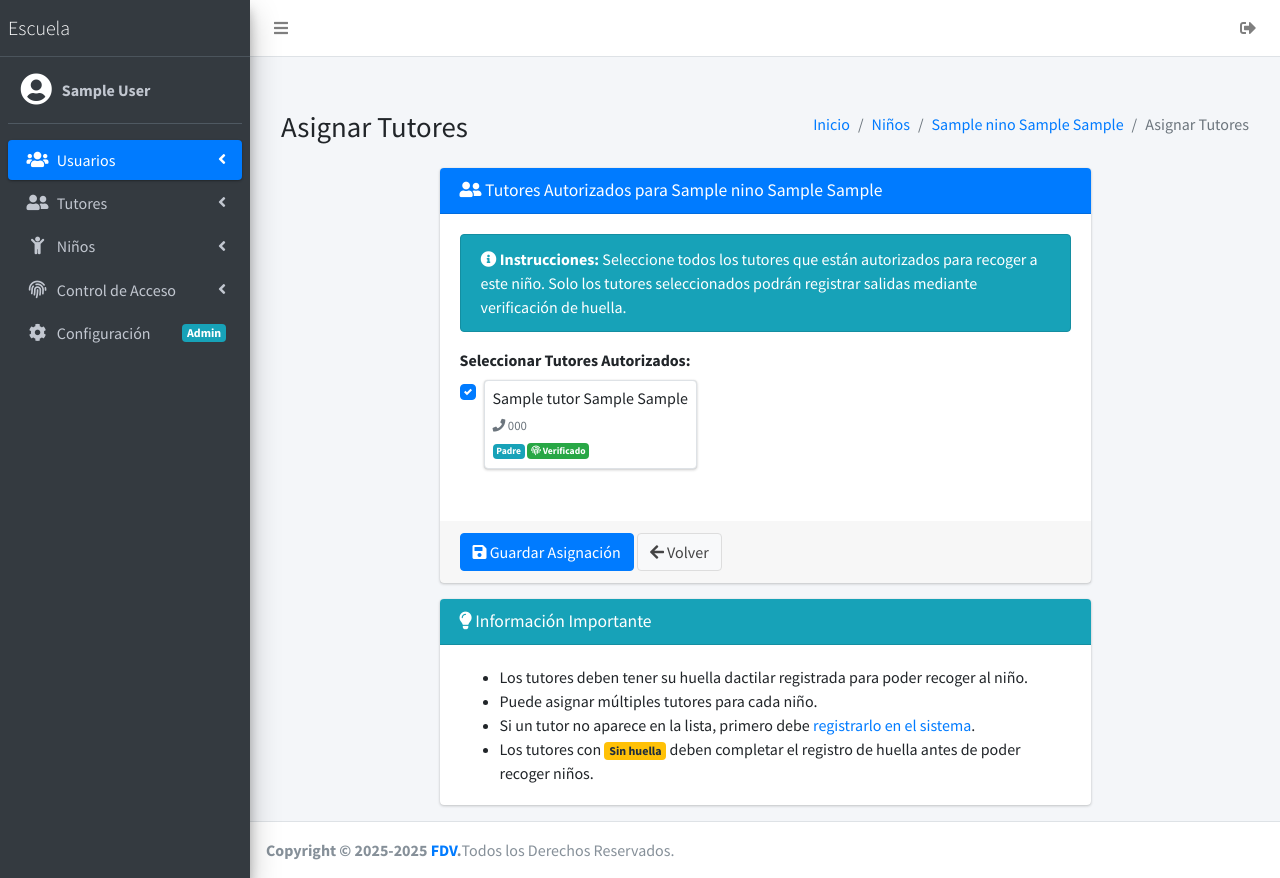
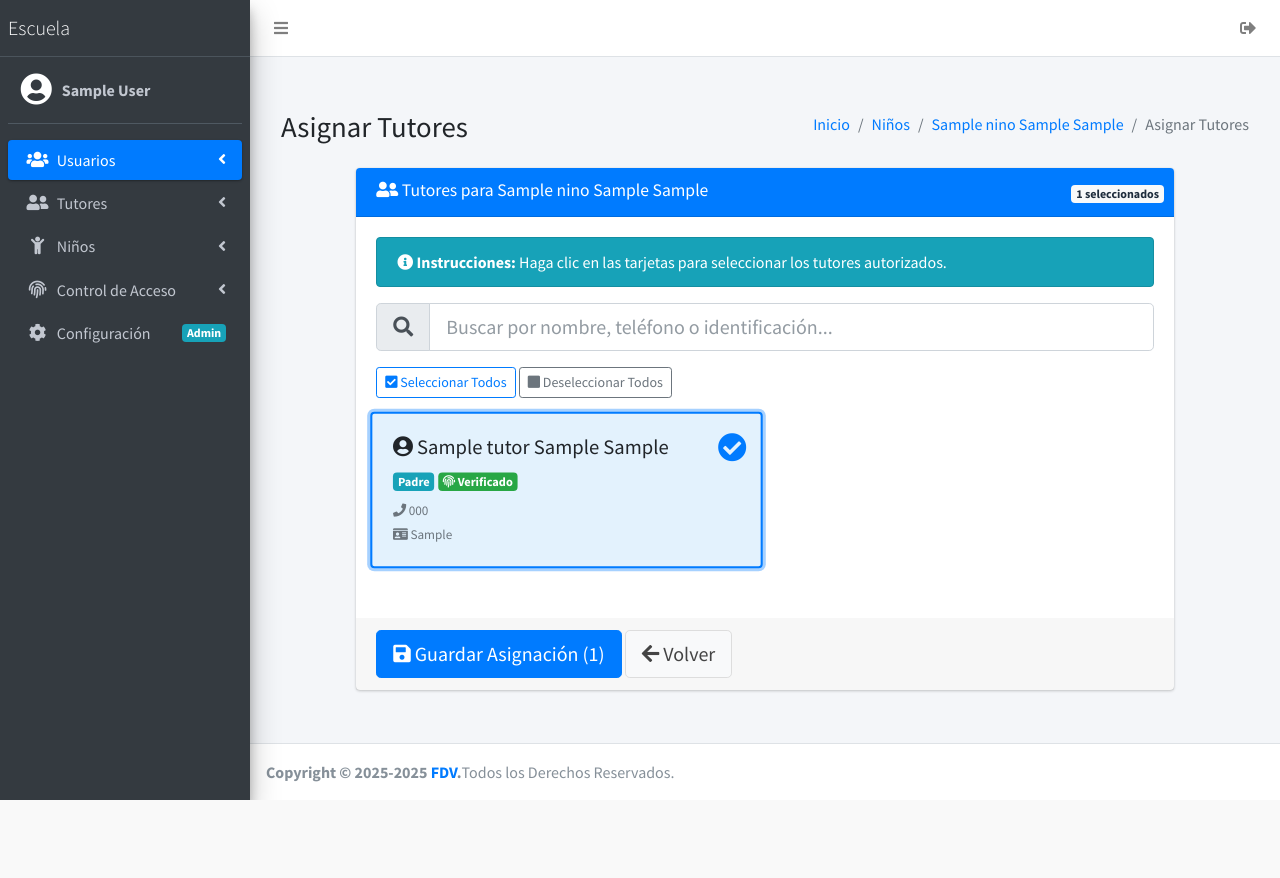
Before and after one commit to NASA312/proyecto, a Django app: page /guarderia/ninos/1/asignar-tutores/ in a window 1280 px wide. After the commit the page ends 800 px from the top, so only its background shows below. Run offline with Django 5.2, Linux system fonts and the light colour scheme; a user stored in the database is signed in; tables that the repository leaves empty hold one stand-in row (values such as "Sample post"); some libraries are stand-ins or nearby versions.

Commit message:
Implementar funcionalidades de edición y búsqueda de tutores y niños

```diff
--- a/src/guarderia/templates/guarderia/ninos/asignar_tutores.html
+++ b/src/guarderia/templates/guarderia/ninos/asignar_tutores.html
@@ -2,6 +2,66 @@
 {% load static %}
 
 {% block title %}Asignar Tutores - {{ nino.nombre_completo }}{% endblock %}
+
+{% block css %}
+<style>
+/* Card base */
+.card.tutor-card {
+  cursor: pointer;
+  border: 2px solid #dee2e6 !important;
+  transition:
+    transform 0.2s ease,
+    box-shadow 0.2s ease,
+    background-color 0.2s ease;
+  position: relative;
+}
+
+/* Hover */
+.card.tutor-card:hover {
+  transform: scale(1.02);
+  box-shadow: 0 6px 14px rgba(0,0,0,0.18);
+}
+
+/* SELECCIONADO (🔥 IMPORTANTE) */
+.card.tutor-card.selected {
+  background-color: #e3f2fd !important;
+  border-color: #007bff !important;
+  box-shadow: 0 0 0 3px rgba(0,123,255,0.35) !important;
+  transform: scale(1.03);
+}
+
+/* ICONO CHECK */
+.card.tutor-card .check-icon {
+  position: absolute;
+  top: 12px;
+  right: 14px;
+  font-size: 28px;
+  color: #007bff;
+  opacity: 0;
+  transform: scale(0.4);
+  transition: all 0.2s ease-in-out;
+}
+
+/* CHECK VISIBLE */
+.card.tutor-card.selected .check-icon {
+  opacity: 1;
+  transform: scale(1);
+}
+
+/* EFECTO PULSE */
+@keyframes tutorPulse {
+  0% { box-shadow: 0 0 0 0 rgba(0,123,255,0.6); }
+  70% { box-shadow: 0 0 0 10px rgba(0,123,255,0); }
+  100% { box-shadow: 0 0 0 0 rgba(0,123,255,0); }
+}
+
+.card.tutor-card.selected {
+  animation: tutorPulse 0.35s ease-out;
+}
+</style>
+
+
+{% endblock css %}
 
 {% block content %}
 <div class="content-header">
@@ -13,8 +73,14 @@
       <div class="col-sm-6">
         <ol class="breadcrumb float-sm-right">
           <li class="breadcrumb-item"><a href="/">Inicio</a></li>
-          <li class="breadcrumb-item"><a href="{% url 'guarderia:lista_ninos' %}">Niños</a></li>
-          <li class="breadcrumb-item"><a href="{% url 'guarderia:detalle_nino' nino.id %}">{{ nino.nombre_completo }}</a></li>
+          <li class="breadcrumb-item">
+            <a href="{% url 'guarderia:lista_ninos' %}">Niños</a>
+          </li>
+          <li class="breadcrumb-item">
+            <a href="{% url 'guarderia:detalle_nino' nino.id %}">
+              {{ nino.nombre_completo }}
+            </a>
+          </li>
           <li class="breadcrumb-item active">Asignar Tutores</li>
         </ol>
       </div>
@@ -25,46 +91,89 @@
 <section class="content">
   <div class="container-fluid">
     <div class="row">
-      <div class="col-md-8 offset-md-2">
+      <div class="col-md-10 offset-md-1">
         <div class="card card-primary">
           <div class="card-header">
             <h3 class="card-title">
               <i class="fas fa-user-friends"></i>
-              Tutores Autorizados para {{ nino.nombre_completo }}
+              Tutores para {{ nino.nombre_completo }}
             </h3>
+            <div class="card-tools">
+              <span class="badge badge-light" id="contador-seleccionados">
+                0 seleccionados
+              </span>
             </div>
-          <form method="post">
+          </div>
+
+          <form method="post" id="formAsignarTutores">
             {% csrf_token %}
+
             <div class="card-body">
               <div class="alert alert-info">
                 <i class="fas fa-info-circle"></i>
-                <strong>Instrucciones:</strong> Seleccione todos los tutores que están autorizados para recoger a este niño.
-                Solo los tutores seleccionados podrán registrar salidas mediante verificación de huella.
+                <strong>Instrucciones:</strong>
+                Haga clic en las tarjetas para seleccionar los tutores autorizados.
               </div>
 
-              <div class="form-group">
-                <label>Seleccionar Tutores Autorizados:</label>
-                <div class="row">
-                  {% for tutor in form.tutores %}
-                    <div class="col-md-6 mb-3">
-                      <div class="custom-control custom-checkbox">
-                        <input type="checkbox"
-                               class="custom-control-input"
-                               id="tutor_{{ tutor.data.value }}"
-                               name="tutores"
-                               value="{{ tutor.data.value }}"
-                               {% if tutor.data.selected %}checked{% endif %}>
-                        <label class="custom-control-label" for="tutor_{{ tutor.data.value }}">
-                          <div class="card mb-0" style="border: 1px solid #dee2e6;">
-                            <div class="card-body p-2">
-                              <h6 class="mb-1">{{ tutor.choice_label }}</h6>
-                              <small class="text-muted">
-                                {% with tutor.choice_label|stringformat:"s" as tutor_name %}
-                                  {% for t in form.tutores.field.queryset %}
-                                    {% if t.nombre_completo == tutor_name %}
-                                      <i class="fas fa-phone"></i> {{ t.telefono }}<br>
-                                      <span class="badge badge-info">{{ t.get_parentesco_display }}</span>
-                                      {% if t.huella_registrada %}
+              <!-- Buscador -->
+              <div class="row mb-3">
+                <div class="col-md-12">
+                  <div class="input-group input-group-lg">
+                    <div class="input-group-prepend">
+                      <span class="input-group-text">
+                        <i class="fas fa-search"></i>
+                      </span>
+                    </div>
+                    <input type="text"
+                           class="form-control"
+                           id="buscarTutor"
+                           placeholder="Buscar por nombre, teléfono o identificación...">
+                  </div>
+                </div>
+              </div>
+
+              <!-- Botones -->
+              <div class="row mb-3">
+                <div class="col-md-12">
+                  <button type="button"
+                          class="btn btn-sm btn-outline-primary"
+                          onclick="seleccionarTodos()">
+                    <i class="fas fa-check-square"></i> Seleccionar Todos
+                  </button>
+
+                  <button type="button"
+                          class="btn btn-sm btn-outline-secondary"
+                          onclick="deseleccionarTodos()">
+                    <i class="fas fa-square"></i> Deseleccionar Todos
+                  </button>
+                </div>
+              </div>
+
+              <!-- Lista de tutores -->
+              <div class="row" id="listaTutores">
+                {% for tutor in form.tutores.field.queryset %}
+                <div class="col-md-6 mb-3 tutor-item"
+                     data-tutor-nombre="{{ tutor.nombre_completo|lower }}"
+                     data-tutor-telefono="{{ tutor.telefono }}"
+                     data-tutor-id="{{ tutor.numero_identificacion }}">
+
+                  <div class="card tutor-card {% if tutor in nino.tutores.all %}selected{% endif %}"
+                       onclick="toggleTutor(this, {{ tutor.id }})">
+
+                    <div class="card-body">
+                      <div class="d-flex justify-content-between align-items-start">
+                        <div>
+                          <h5>
+                            <i class="fas fa-user-circle"></i>
+                            {{ tutor.nombre_completo }}
+                          </h5>
+
+                          <p class="mb-1">
+                            <span class="badge badge-info">
+                              {{ tutor.get_parentesco_display }}
+                            </span>
+
+                            {% if tutor.huella_registrada %}
                               <span class="badge badge-success">
                                 <i class="fas fa-fingerprint"></i> Verificado
                               </span>
@@ -73,54 +182,58 @@
                                 <i class="fas fa-exclamation-triangle"></i> Sin huella
                               </span>
                             {% endif %}
-                                    {% endif %}
-                                  {% endfor %}
-                                {% endwith %}
+                          </p>
+
+                          <small class="text-muted">
+                            <i class="fas fa-phone"></i> {{ tutor.telefono }}<br>
+                            <i class="fas fa-id-card"></i> {{ tutor.numero_identificacion }}
                           </small>
                         </div>
+
+                        <div class="check-icon">
+                          <i class="fas fa-check-circle"></i>
                         </div>
-                        </label>
+                      </div>
+                    </div>
+
+                    <input type="checkbox"
+                           name="tutores"
+                           value="{{ tutor.id }}"
+                           {% if tutor in nino.tutores.all %}checked{% endif %}
+                           hidden>
+                  </div>
+                </div>
+                {% empty %}
+                <div class="col-12">
+                  <div class="alert alert-warning">
+                    <i class="fas fa-exclamation-triangle"></i>
+                    No hay tutores registrados.
+                    <a href="{% url 'guarderia:registrar_tutor' %}">
+                      Registrar un tutor
+                    </a>
                   </div>
                 </div>
                 {% endfor %}
               </div>
+
+              <div class="alert alert-warning" id="sin-resultados" style="display:none;">
+                <i class="fas fa-search"></i> No se encontraron tutores.
               </div>
-
-              {% if not form.tutores.field.queryset %}
-                <div class="alert alert-warning">
-                  <i class="fas fa-exclamation-triangle"></i>
-                  No hay tutores registrados en el sistema.
-                  <a href="{% url 'guarderia:registrar_tutor' %}">Registrar un tutor primero</a>
-                </div>
-              {% endif %}
             </div>
 
             <div class="card-footer">
-              <button type="submit" class="btn btn-primary" {% if not form.tutores.field.queryset %}disabled{% endif %}>
-                <i class="fas fa-save"></i> Guardar Asignación
+              <button type="submit" class="btn btn-primary btn-lg">
+                <i class="fas fa-save"></i>
+                Guardar Asignación (<span id="total-seleccionados">0</span>)
               </button>
-              <a href="{% url 'guarderia:detalle_nino' nino.id %}" class="btn btn-default">
+
+              <a href="{% url 'guarderia:detalle_nino' nino.id %}"
+                 class="btn btn-default btn-lg">
                 <i class="fas fa-arrow-left"></i> Volver
               </a>
             </div>
           </form>
-        </div>
 
-        <!-- Información adicional -->
-        <div class="card card-info">
-          <div class="card-header">
-            <h3 class="card-title"><i class="fas fa-lightbulb"></i> Información Importante</h3>
-          </div>
-          <div class="card-body">
-            <ul class="mb-0">
-              <li>Los tutores deben tener su huella dactilar registrada para poder recoger al niño.</li>
-              <li>Puede asignar múltiples tutores para cada niño.</li>
-              <li>Si un tutor no aparece en la lista, primero debe
-                <a href="{% url 'guarderia:registrar_tutor' %}">registrarlo en el sistema</a>.
-              </li>
-              <li>Los tutores con <span class="badge badge-warning">Sin huella</span> deben completar el registro de huella antes de poder recoger niños.</li>
-            </ul>
-          </div>
         </div>
       </div>
     </div>
@@ -128,30 +241,66 @@
 </section>
 {% endblock %}
 
-{% block extra_js %}
+{% block scripts %}
 <script>
-  $(document).ready(function() {
-    // Hacer que toda la tarjeta sea clickeable
-    $('.custom-control-label .card').click(function(e) {
-      if (e.target.tagName !== 'INPUT') {
-        let checkbox = $(this).closest('.custom-control').find('input[type="checkbox"]');
-        checkbox.prop('checked', !checkbox.prop('checked'));
+function toggleTutor(cardElement) {
+  const card = $(cardElement);
+  const checkbox = card.find('input[type="checkbox"]');
+
+  const checked = checkbox.prop('checked');
+  checkbox.prop('checked', !checked);
+  card.toggleClass('selected', !checked);
+
+  actualizarContador();
 }
+
+function actualizarContador() {
+  const total = $('input[name="tutores"]:checked').length;
+  $('#contador-seleccionados').text(total + ' seleccionados');
+  $('#total-seleccionados').text(total);
+}
+
+function seleccionarTodos() {
+  $('.tutor-item:visible .tutor-card').each(function () {
+    $(this)
+      .addClass('selected')
+      .find('input[type="checkbox"]').prop('checked', true);
+  });
+  actualizarContador();
+}
+
+function deseleccionarTodos() {
+  $('.tutor-card')
+    .removeClass('selected')
+    .find('input[type="checkbox"]').prop('checked', false);
+  actualizarContador();
+}
+
+function buscarTutores() {
+  const termino = $('#buscarTutor').val().toLowerCase();
+  let visibles = 0;
+
+  $('.tutor-item').each(function () {
+    const item = $(this);
+    const nombre = (item.data('tutor-nombre') || '').toString();
+    const telefono = (item.data('tutor-telefono') || '').toString();
+    const id = (item.data('tutor-id') || '').toString();
+
+    const coincide =
+      nombre.includes(termino) ||
+      telefono.includes(termino) ||
+      id.includes(termino);
+
+    item.toggle(coincide);
+    if (coincide) visibles++;
   });
 
-    // Resaltar tarjetas seleccionadas
-    $('.custom-control-input').change(function() {
-      if ($(this).is(':checked')) {
-        $(this).next('label').find('.card').addClass('border-primary').css('background-color', '#e3f2fd');
-      } else {
-        $(this).next('label').find('.card').removeClass('border-primary').css('background-color', '');
+  $('#sin-resultados').toggle(visibles === 0 && termino !== '');
 }
-    });
 
-    // Aplicar estilo inicial a los ya seleccionados
-    $('.custom-control-input:checked').each(function() {
-      $(this).next('label').find('.card').addClass('border-primary').css('background-color', '#e3f2fd');
-    });
+$(document).ready(function () {
+  actualizarContador();
+  $('#buscarTutor').on('keyup', buscarTutores);
 });
 </script>
-{% endblock %}
+{% endblock scripts %}
--- a/src/guarderia/templates/guarderia/ninos/detalle.html
+++ b/src/guarderia/templates/guarderia/ninos/detalle.html
@@ -63,6 +63,9 @@
               </li>
             </ul>
 
+            <a href="{% url 'guarderia:editar_nino' nino.id %}" class="btn btn-warning btn-block">
+              <i class="fas fa-edit"></i> Editar Información
+            </a>
             <a href="{% url 'guarderia:asignar_tutores' nino.id %}" class="btn btn-primary btn-block">
               <i class="fas fa-user-friends"></i> Gestionar Tutores
             </a>
--- a/src/guarderia/templates/guarderia/ninos/lista.html
+++ b/src/guarderia/templates/guarderia/ninos/lista.html
@@ -74,7 +74,10 @@
                       <a href="{% url 'guarderia:detalle_nino' nino.id %}" class="btn btn-info btn-sm" title="Ver Detalles">
                         <i class="fas fa-eye"></i>
                       </a>
-                      <a href="{% url 'guarderia:asignar_tutores' nino.id %}" class="btn btn-warning btn-sm" title="Asignar Tutores">
+                      <a href="{% url 'guarderia:editar_nino' nino.id %}" class="btn btn-warning btn-sm" title="Editar">
+                        <i class="fas fa-edit"></i>
+                      </a>
+                      <a href="{% url 'guarderia:asignar_tutores' nino.id %}" class="btn btn-primary btn-sm" title="Asignar Tutores">
                         <i class="fas fa-user-friends"></i>
                       </a>
                     </div>
--- a/src/guarderia/urls.py
+++ b/src/guarderia/urls.py
@@ -4,27 +4,45 @@ from . import views
 app_name = 'guarderia'
 
 urlpatterns = [
-    # Tutores
+    # =====================================
+    # TUTORES
+    # =====================================
     path('tutores/', views.lista_tutores, name='lista_tutores'),
     path('tutores/registrar/', views.registrar_tutor, name='registrar_tutor'),
     path('tutores/<int:tutor_id>/', views.detalle_tutor, name='detalle_tutor'),
     path('tutores/<int:tutor_id>/editar/', views.editar_tutor, name='editar_tutor'),
     path('tutores/<int:tutor_id>/registrar-huella/', views.registrar_huella_tutor, name='registrar_huella_tutor'),
 
-    # Niños
+    # AJAX
+    path('tutores/buscar/', views.buscar_tutores_ajax, name='buscar_tutores_ajax'),
+
+    # =====================================
+    # NIÑOS
+    # =====================================
     path('ninos/', views.lista_ninos, name='lista_ninos'),
     path('ninos/registrar/', views.registrar_nino, name='registrar_nino'),
     path('ninos/<int:nino_id>/', views.detalle_nino, name='detalle_nino'),
+    path('ninos/<int:nino_id>/editar/', views.editar_nino, name='editar_nino'),
     path('ninos/<int:nino_id>/asignar-tutores/', views.asignar_tutores, name='asignar_tutores'),
 
-    # Verificación pública
+    # =====================================
+    # VERIFICACIÓN PÚBLICA
+    # =====================================
     path('verificar-huella/', views.verificar_huella_tutor, name='verificar_huella_tutor'),
 
-    # Registros
+    # =====================================
+    # REGISTROS
+    # =====================================
     path('registros/historial/', views.historial_accesos, name='historial_accesos'),
     path('registros/salida/', views.registrar_salida, name='registrar_salida'),
 
-    # APIs
+    # =====================================
+    # APIs (.NET)
+    # =====================================
     path('api/recibir-huella-tutor/', views.recibir_huella_tutor, name='recibir_huella_tutor'),
-    path('api/verificar-captura-tutor/<int:tutor_id>/', views.verificar_huella_capturada_tutor, name='verificar_huella_capturada_tutor'),
+    path(
+        'api/verificar-captura-tutor/<int:tutor_id>/',
+        views.verificar_huella_capturada_tutor,
+        name='verificar_huella_capturada_tutor'
+    ),
 ]
--- a/src/guarderia/views.py
+++ b/src/guarderia/views.py
@@ -10,6 +10,7 @@ from .forms import TutorForm, NinoForm, AsignarTutorForm
 import base64
 import json
 import requests
+from django.db.models import Q
 
 # ============================================
 # VISTAS DE TUTORES
@@ -111,6 +112,41 @@ def editar_tutor(request, tutor_id):
     return render(request, 'guarderia/tutores/editar.html', {'form': form, 'tutor': tutor})
 
 @login_required
+def buscar_tutores_ajax(request):
+    """Búsqueda de tutores vía AJAX"""
+    query = request.GET.get('q', '').strip()
+
+    if len(query) < 2:
+        return JsonResponse({'tutores': []})
+
+    tutores = (
+        Tutor.objects
+        .filter(activo=True)
+        .filter(
+            Q(nombre__icontains=query) |
+            Q(apellido_paterno__icontains=query) |
+            Q(apellido_materno__icontains=query) |
+            Q(numero_identificacion__icontains=query) |
+            Q(telefono__icontains=query)
+        )
+        [:26]  # límite de resultados
+    )
+
+    tutores_data = [
+        {
+            'id': tutor.id,
+            'nombre_completo': tutor.nombre_completo,
+            'telefono': tutor.telefono,
+            'parentesco': tutor.get_parentesco_display(),
+            'huella_registrada': tutor.huella_registrada,
+            'numero_identificacion': tutor.numero_identificacion,
+        }
+        for tutor in tutores
+    ]
+
+    return JsonResponse({'tutores': tutores_data})
+
+@login_required
 def registrar_huella_tutor(request, tutor_id):
     """Registrar huella del tutor con lector biométrico"""
     tutor = get_object_or_404(Tutor, id=tutor_id)
@@ -190,6 +226,42 @@ def detalle_nino(request, nino_id):
         'registros': registros
     }
     return render(request, 'guarderia/ninos/detalle.html', ctx)
+
+@login_required
+def editar_nino(request, nino_id):
+    """Editar información de niño"""
+    nino = get_object_or_404(Nino, id=nino_id)
+
+    if request.method == 'POST':
+        form = NinoForm(request.POST, request.FILES, instance=nino)
+        is_ajax = request.headers.get('X-Requested-With') == 'XMLHttpRequest'
+
+        if form.is_valid():
+            form.save()
+
+            if is_ajax:
+                return JsonResponse({
+                    'success': True,
+                    'message': f'Niño {nino.nombre_completo()} actualizado correctamente.',
+                    'redirect_url': f'/guarderia/ninos/{nino.id}/'
+                })
+            else:
+                messages.success(request, f'Niño {nino.nombre_completo()} actualizado correctamente.')
+                return redirect('guarderia:detalle_nino', nino_id=nino.id)
+        else:
+            if is_ajax:
+                errors = {}
+                for field, error_list in form.errors.items():
+                    errors[field] = [str(error) for error in error_list]
+                return JsonResponse({
+                    'success': False,
+                    'errors': errors,
+                    'message': 'Por favor corrige los errores.'
+                }, status=400)
+    else:
+        form = NinoForm(instance=nino)
+
+    return render(request, 'guarderia/ninos/editar.html', {'form': form, 'nino': nino})
 
 @login_required
 def asignar_tutores(request, nino_id):
```
Also changed, not shown: src/guarderia/templates/guarderia/ninos/editar.html (added, +249 -0 lines), src/guarderia/templates/guarderia/registros/historial.html (renamed from src/guarderia/templates/guarderia/historial.html). Lines whose indentation alone changed are shown as unchanged.
